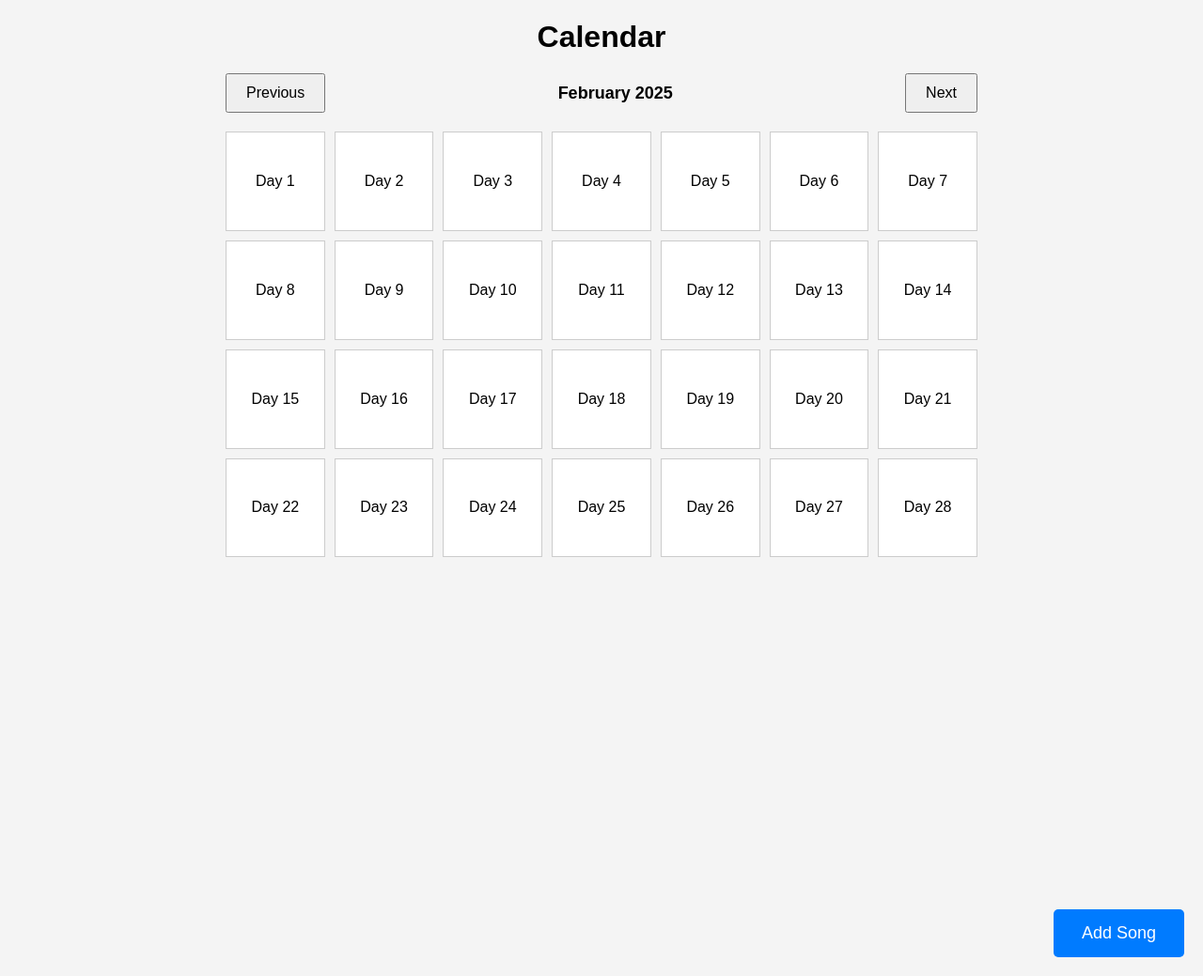
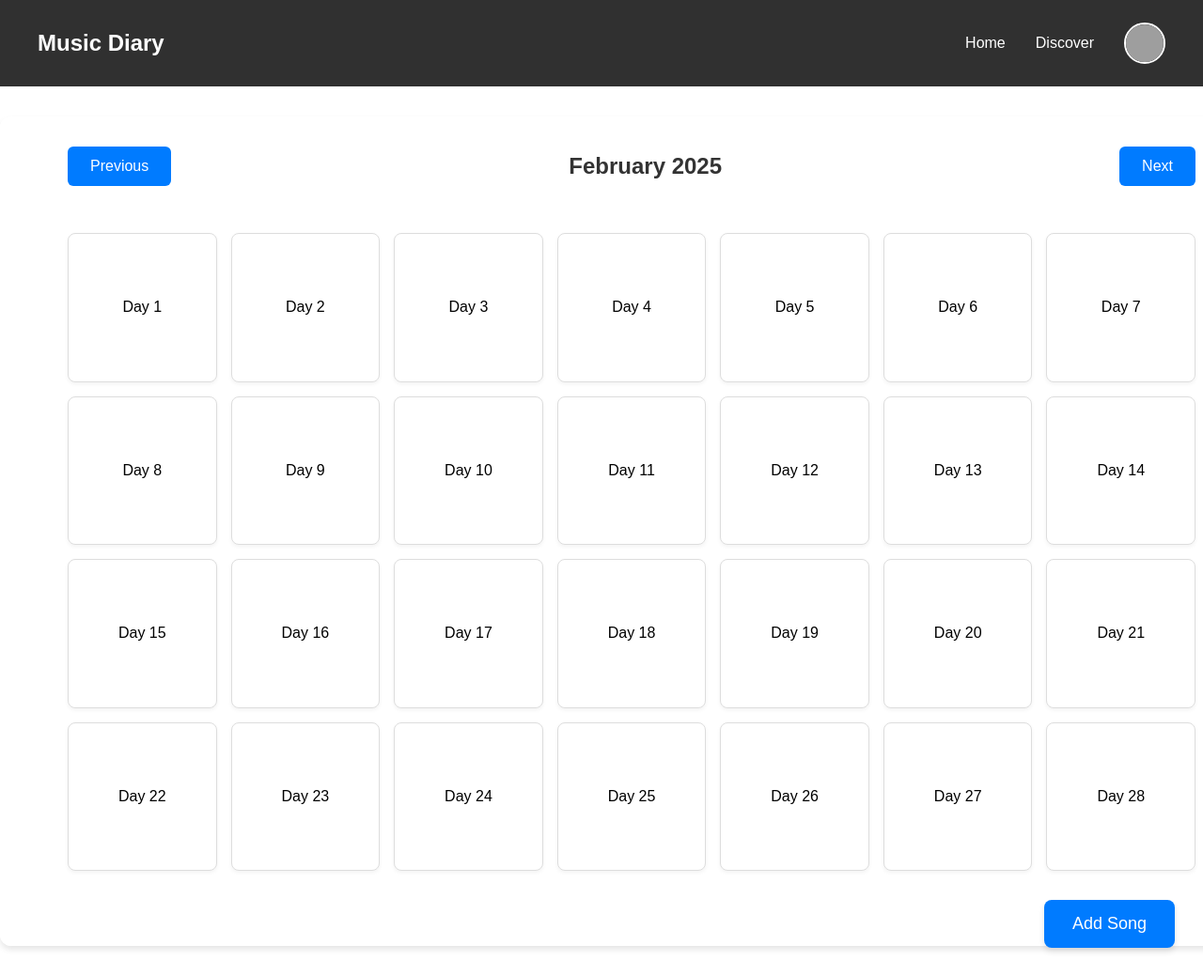
Before and after one commit to TheFlames10/MusicDiary, a Django app: page /home in a window 1280 px wide. Shown: the whole page at 94% size. Run offline with Django 5.2, Linux system fonts and the light colour scheme; the visitor is signed in with stand-in values (Sample User, id 1); grey boxes are pictures that could not be loaded.

Commit message:
Implemented a discover page and header

```diff
--- /dev/null
+++ b/calendar_app/static/calendar_app/css/styles.css
@@ -0,0 +1,184 @@
+html, body {
+    overflow: hidden;
+    height: 100%;
+    margin: 0;
+    padding: 0;
+}
+
+body {
+    font-family: Arial, sans-serif;
+    display: flex;
+    flex-direction: column;
+    align-items: center;
+    background-size: cover;
+    background-position: center;
+    background-attachment: fixed;
+    position: relative;
+    min-height: 100vh;
+}
+
+/* Hero header styles */
+.hero-header {
+    background-color: rgba(26, 26, 26, 0.9);
+    color: white;
+    position: relative;
+    width: 100%;
+}
+
+.nav-container {
+    max-width: 1200px;
+    margin: 0 auto;
+    padding: 1.5rem 2rem;
+    display: flex;
+    justify-content: space-between;
+    align-items: center;
+}
+
+.logo a {
+    color: white;
+    text-decoration: none;
+    font-size: 1.5rem;
+    font-weight: bold;
+}
+
+.nav-links {
+    display: flex;
+    align-items: center;
+    gap: 2rem;
+}
+
+.nav-link {
+    color: white;
+    text-decoration: none;
+    font-weight: 500;
+    transition: opacity 0.3s ease;
+}
+
+.nav-link:hover {
+    opacity: 0.8;
+}
+
+.profile-icon {
+    width: 40px;
+    height: 40px;
+    border-radius: 50%;
+    overflow: hidden;
+    border: 2px solid white;
+}
+
+.profile-icon img {
+    width: 100%;
+    height: 100%;
+    object-fit: cover;
+}
+
+/* Content area */
+.content {
+    flex: 1;
+    padding: 2rem;
+    max-width: 1400px;
+    margin: 0 auto;
+    width: 100%;
+    background-color: rgba(255, 255, 255, 0.9);
+    border-radius: 12px;
+    box-shadow: 0 4px 6px rgba(0, 0, 0, 0.1);
+    margin-top: 2rem;
+    margin-bottom: 2rem;
+}
+
+.calendar {
+    display: grid;
+    grid-template-columns: repeat(7, 1fr);
+    gap: 15px;
+    width: 100%;
+    max-width: 1200px;
+    margin: 0 auto;
+    padding: 20px;
+}
+
+.day {
+    border: 1px solid #ddd;
+    padding: 15px;
+    text-align: center;
+    background-color: white;
+    display: flex;
+    flex-direction: column;
+    justify-content: center;
+    align-items: center;
+    aspect-ratio: 1 / 1;
+    cursor: pointer;
+    background-size: cover;
+    background-position: center;
+    color: #000;
+    border-radius: 8px;
+    box-shadow: 0 2px 4px rgba(0, 0, 0, 0.05);
+    transition: transform 0.2s ease;
+}
+
+.day:hover {
+    transform: translateY(-2px);
+    box-shadow: 0 4px 8px rgba(0, 0, 0, 0.1);
+}
+
+.day.selected {
+    background-color: rgba(0, 123, 255, 0.7);
+    color: #fff;
+    border-color: #0056b3;
+}
+
+.day img {
+    max-width: 100%;
+    height: auto;
+}
+
+.navigation {
+    display: flex;
+    justify-content: space-between;
+    align-items: center;
+    margin: 0 auto 30px;
+    width: 100%;
+    max-width: 1200px;
+    padding: 0;
+}
+
+.navigation button {
+    padding: 12px 24px;
+    font-size: 16px;
+    cursor: pointer;
+    background-color: #007bff;
+    color: white;
+    border: none;
+    border-radius: 6px;
+    transition: background-color 0.3s ease;
+}
+
+.navigation button:hover {
+    background-color: #0056b3;
+}
+
+#monthYear {
+    font-size: 24px;
+    font-weight: bold;
+    color: #333;
+}
+
+.add-song-button {
+    position: fixed;
+    bottom: 30px;
+    right: 30px;
+    padding: 15px 30px;
+    font-size: 18px;
+    background-color: #007bff;
+    color: #fff;
+    border: none;
+    border-radius: 8px;
+    cursor: pointer;
+    transition: all 0.3s ease;
+    box-shadow: 0 4px 6px rgba(0, 0, 0, 0.1);
+}
+
+.add-song-button:hover {
+    background-color: #0056b3;
+    transform: translateY(-2px);
+    box-shadow: 0 6px 8px rgba(0, 0, 0, 0.15);
+}
--- /dev/null
+++ b/calendar_app/templates/calendar_app/base.html
@@ -0,0 +1,33 @@
+{% load static %}
+<!DOCTYPE html>
+<html lang="en">
+<head>
+    <meta charset="UTF-8">
+    <meta name="viewport" content="width=device-width, initial-scale=1.0">
+    <title>{% block title %}Music Diary{% endblock %}</title>
+    <link rel="stylesheet" href="{% static 'calendar_app/css/styles.css' %}">
+    {% block extra_css %}{% endblock %}
+</head>
+<body>
+    <header class="hero-header">
+        <nav class="nav-container">
+            <div class="logo">
+                <a href="{% url 'home' %}">Music Diary</a>
+            </div>
+            <div class="nav-links">
+                <a href="{% url 'home' %}" class="nav-link">Home</a>
+                <a href="{% url 'discover' %}" class="nav-link">Discover</a>
+                <div class="profile-icon">
+                    <img src="{% static 'calendar_app/images/default-profile.png' %}" alt="Profile">
+                </div>
+            </div>
+        </nav>
+        {% block hero %}{% endblock %}
+    </header>
+
+    <main class="content">
+        {% block content %}
+        {% endblock %}
+    </main>
+</body>
+</html>
--- a/calendar_app/templates/calendar_app/home.html
+++ b/calendar_app/templates/calendar_app/home.html
@@ -1,95 +1,9 @@
-<!DOCTYPE html>
-<html lang="en">
-<head>
-    <meta charset="UTF-8">
-    <meta name="viewport" content="width=device-width, initial-scale=1.0">
-    <title>Calendar</title>
-    <style>
-        html, body {
-            overflow: hidden;
-            height: 100%;
-            margin: 0;
-            padding: 0;
-        }
-        body {
-            font-family: Arial, sans-serif;
-            display: flex;
-            flex-direction: column;
-            align-items: center;
-            background-color: #f4f4f4;
-            position: relative;
-            min-height: 100vh;
-        }
-        h1 {
-            margin-bottom: 20px;
-        }
-        .calendar {
-            display: grid;
-            grid-template-columns: repeat(7, 1fr);
-            gap: 10px;
-            width: 100%;
-            max-width: 800px;
-        }
-        .day {
-            border: 1px solid #ccc;
-            padding: 10px;
-            text-align: center;
-            background-color: #fff;
-            display: flex;
-            flex-direction: column;
-            justify-content: center;
-            align-items: center;
-            aspect-ratio: 1 / 1;
-            cursor: pointer;
-            background-size: cover;
-            background-position: center;
-            color: #000;
-        }
-        .day.selected {
-            background-color: rgba(0, 123, 255, 0.7);
-            color: #fff;
-        }
-        .day img {
-            max-width: 100%;
-            height: auto;
-        }
-        .navigation {
-            display: flex;
-            justify-content: space-between;
-            margin-bottom: 20px;
-            width: 100%;
-            max-width: 800px;
-        }
-        .navigation button {
-            padding: 10px 20px;
-            font-size: 16px;
-            cursor: pointer;
-        }
-        #monthYear {
-            font-size: 18px;
-            font-weight: bold;
-            align-self: center;
-        }
-        .add-song-button {
-            position: absolute;
-            bottom: 20px;
-            right: 20px;
-            padding: 15px 30px;
-            font-size: 18px;
-            background-color: #007bff;
-            color: #fff;
-            border: none;
-            border-radius: 5px;
-            cursor: pointer;
-            transition: background-color 0.3s ease;
-        }
-        .add-song-button:hover {
-            background-color: #0056b3;
-        }
-    </style>
-</head>
-<body>
-    <h1>Calendar</h1>
+{% extends 'calendar_app/base.html' %}
+
+{% block hero %}
+{% endblock %}
+
+{% block content %}
 <div class="navigation">
     <button id="prevMonth">Previous</button>
     <span id="monthYear"></span>
@@ -97,9 +11,9 @@
 </div>
 <div class="calendar"></div>
 <button class="add-song-button" id="addSongButton">Add Song</button>
-</body>
-</html>
+
 <script>
+    // Your existing JavaScript code here
     const calendar = document.querySelector('.calendar');
     const monthYear = document.getElementById('monthYear');
     const prevMonth = document.getElementById('prevMonth');
@@ -181,3 +95,4 @@
         localStorage.removeItem('selectedDate');
     }
 </script>
+{% endblock %}
--- a/calendar_app/views.py
+++ b/calendar_app/views.py
@@ -3,13 +3,12 @@ from spotipy.oauth2 import SpotifyClientCredentials
 from django.http import JsonResponse
 import requests
 from datetime import datetime, timedelta
+import random
 from django.shortcuts import render, redirect
 from django.conf import settings
 from django.contrib.auth import login
 from django.contrib.auth.decorators import login_required
 from .models import User
-from dotenv import load_dotenv
-import os
 
 # Add your Spotify API credentials
 spotify = spotipy.Spotify(client_credentials_manager=SpotifyClientCredentials(
@@ -106,3 +105,59 @@ def search_songs(request):
         songs = [{'name': track['name'], 'artist': track['artists'][0]['name'], 'albumCover': track['album']['images'][0]['url']} for track in tracks]
         return JsonResponse(songs, safe=False)
     return JsonResponse([], safe=False)
+
+@login_required
+def discover(request):
+    """
+    Display the discover page with personalized song recommendations.
+    Requires user to be logged in.
+    """
+    # Get songs from local storage (we'll need to modify this to use a database later)
+    songs = request.session.get('songs', {})
+
+    # Get user's saved songs and analyze them
+    user_tracks = []
+    genres = {}
+
+    for date, song in songs.items():
+        # Get full track details from Spotify
+        track_results = spotify.search(q=f"track:{song['title']}", type='track', limit=1)
+        if track_results['tracks']['items']:
+            track = track_results['tracks']['items'][0]
+            user_tracks.append(track['id'])
+
+            # Get artist genres
+            artist_id = track['artists'][0]['id']
+            artist = spotify.artist(artist_id)
+            for genre in artist['genres']:
+                genres[genre] = genres.get(genre, 0) + 1
+
+    recommendations = {}
+
+    # Get recommendations based on user's calendar songs
+    if user_tracks:
+        calendar_recommendations = spotify.recommendations(
+            seed_tracks=user_tracks[:5],
+            limit=15
+        )
+        recommendations['calendar'] = calendar_recommendations['tracks']
+
+    # Get recommendations based on top genre
+    top_genre = max(genres.items(), key=lambda x: x[1])[0] if genres else None
+    if top_genre:
+        genre_recommendations = spotify.recommendations(
+            seed_genres=[top_genre],
+            limit=15
+        )
+        recommendations['genre'] = genre_recommendations['tracks']
+
+    # Get random popular tracks
+    random_tracks = spotify.search(
+        q='year:2024',
+        type='track',
+        limit=15,
+        offset=random.randint(0, 100)
+    )
+    recommendations['random'] = random_tracks['tracks']['items']
+
+    return render(request, 'calendar_app/discover.html', {'recommendations': recommendations})
--- a/music_diary/settings.py
+++ b/music_diary/settings.py
@@ -67,9 +67,6 @@ DATABASES = {
 
 # Static files configuration
 STATIC_URL = 'static/'  # The URL prefix for static files (like CSS and JavaScript)
-STATICFILES_DIRS = [
-    BASE_DIR / "static",  # Where Django should look for static files in your project
-]
 STATIC_ROOT = BASE_DIR / "staticfiles"  # Where Django will collect all static files for deployment
 
 # User model
--- a/music_diary/urls.py
+++ b/music_diary/urls.py
@@ -10,4 +10,5 @@ urlpatterns = [
     path('home', views.home, name='home'),
     path('song/add', views.add_song, name='add_song'),
     path('song/search/', views.search_songs, name='search_songs'),
+    path('discover/', views.discover, name='discover'),
 ]
```
Also changed, not shown: calendar_app/static/calendar_app/css/discover.css (added, +203 -0 lines), calendar_app/templates/calendar_app/discover.html (added, +95 -0 lines), calendar_app/static/calendar_app/images/music_diary_background.png (added), 1 other file. Lines whose indentation alone changed are shown as unchanged.
